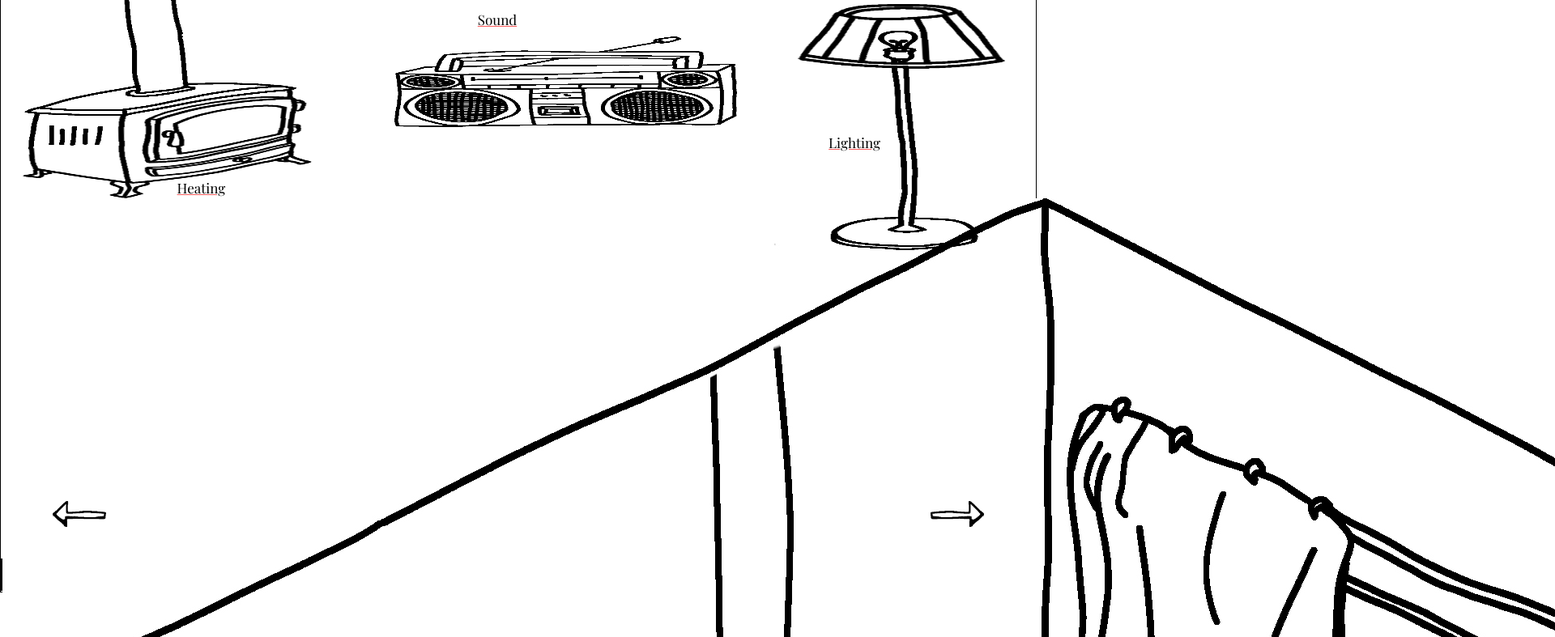
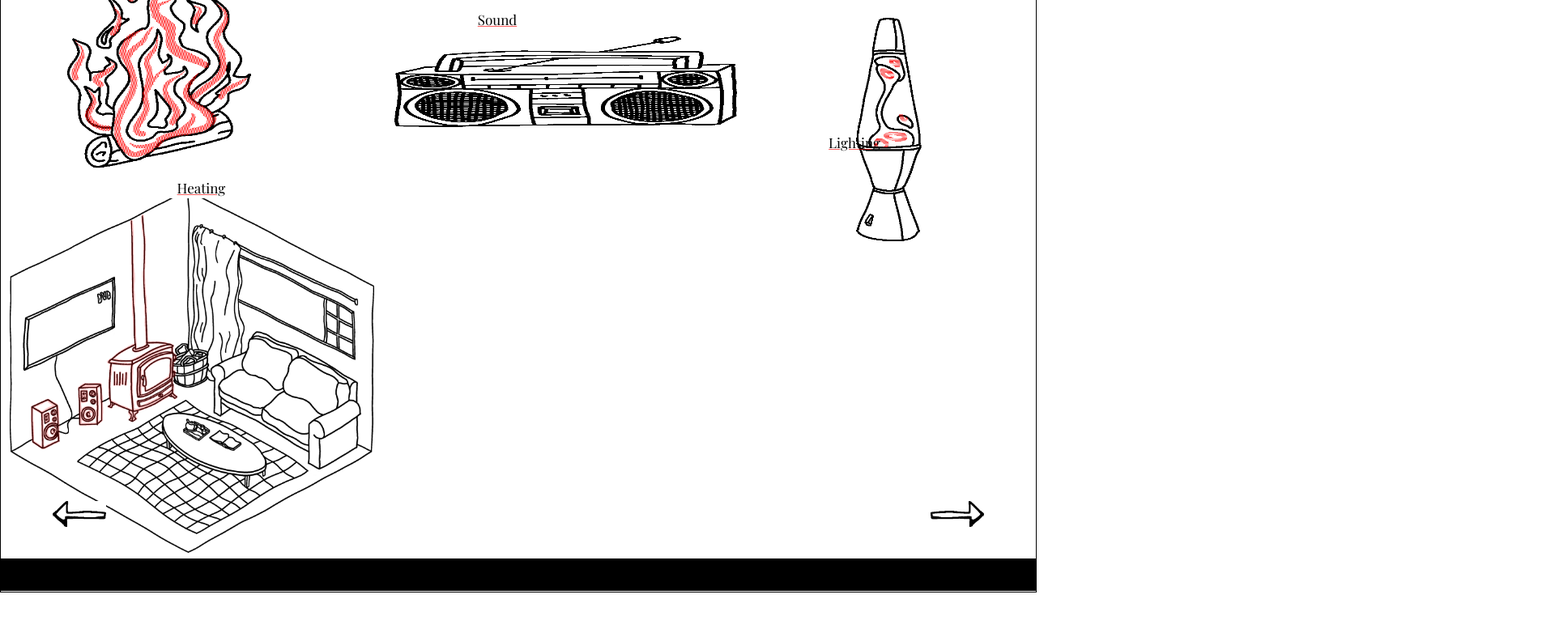
Before and after one commit to lanalder/habitats-homes, a plain HTML site: page index.html in a window 1280 px wide. Shown: the part 68-855 px from the top of the page at 81% size, 1920 px wide, since content can reach past the window. After the commit the page ends 800 px from the top, so only its background shows below. Drawn offline with nearby package versions, Linux system fonts and the light colour scheme.

Commit message:
icons partly done....

```diff
--- a/css/custom.css
+++ b/css/custom.css
@@ -84,11 +84,10 @@ a {
   position: relative;
 }
 
-.room {
-  height: 98%;
-  width: inherit;
+.room > img {
+  height: 56vh;
   position: absolute;
-  left: 0.05em;
+  left: 0.7rem;
   bottom: 0.2em;
 }
 
@@ -96,11 +95,9 @@ a {
   display: none;
 }
 
-/*
-.sound-btn-lounge,
-.heat-btn-lounge {
-  opacity: 0.63;
-} */
+.img-btn {
+  opacity: 0.7;
+}
 
 #leftBtn {
   position: absolute;
--- a/index.html
+++ b/index.html
@@ -16,9 +16,9 @@
       <div class="title">Habitats</div>
     </div>
       <div class="icon-row">
-        <img class="icon heat-i" src="img/heat.png" alt="">
+        <img class="icon heat-i" src="img/fire.png" alt="">
         <img class="icon sound-i" src="img/speaker.png" alt="">
-        <img class="icon light-i" src="img/light.png" alt="">
+        <img class="icon light-i" src="img/lava.png" alt="">
       </div>
       <div class="icon-settings">
         <div class="icon-title-row">
@@ -30,13 +30,13 @@
     <div class="rooms">
       <div class="lounge room">
         <img class="lounge" src="img/lounge.jpg" alt="">
-        <img class="sound-btn-lounge" src="img/sound-btn-lounge.png" alt="">
-        <img class="heat-btn-lounge" src="img/heat-btn-lounge.png" alt="">
+        <img class="sound-btn-lounge img-btn" src="img/sound-btn-lounge.png" alt="">
+        <img class="heat-btn-lounge img-btn" src="img/heat-btn-lounge.png" alt="">
       </div>
       <div class="bedroom room hiding">
         <img class="br" src="img/bedroom.jpg" alt="">
-        <img class="heat-btn-br" src="img/heat-btn-br.png" alt="">
-        <img class="light-btn-br" src="img/light-btn-br.png" alt="">
+        <img class="heat-btn-br img-btn" src="img/heat-btn-br.png" alt="">
+        <img class="light-btn-br img-btn" src="img/light-btn-br.png" alt="">
       </div>
       <div class="kitchen room hiding">
         <img class="room kitchen" src="img/kitchen.png" alt="">
--- a/js/custom.js
+++ b/js/custom.js
@@ -7,7 +7,7 @@ const length = rooms.length;
 let counter = 0;
 
 prevBtn.onclick = function(){
-  rooms[counter].classList.toggle('hiding');
+  // rooms[counter].classList.toggle('hiding');
   if (counter === 0){
     counter = length - 1;
   } else {
@@ -17,7 +17,7 @@ prevBtn.onclick = function(){
 }
 
 nextBtn.onclick = function(){
-  rooms[counter].classList.toggle('hiding');
+  // rooms[counter].classList.toggle('hiding');
   if (counter === length - 1){
     counter = 0;
   } else {
```
Also changed, not shown: img/fire.png (added), img/lava.png (added), 1 other file.
